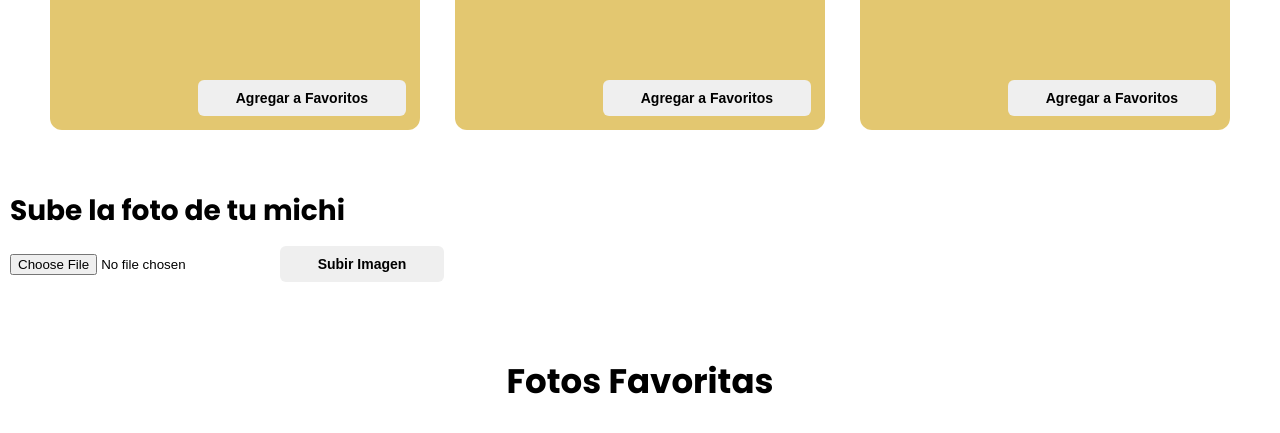
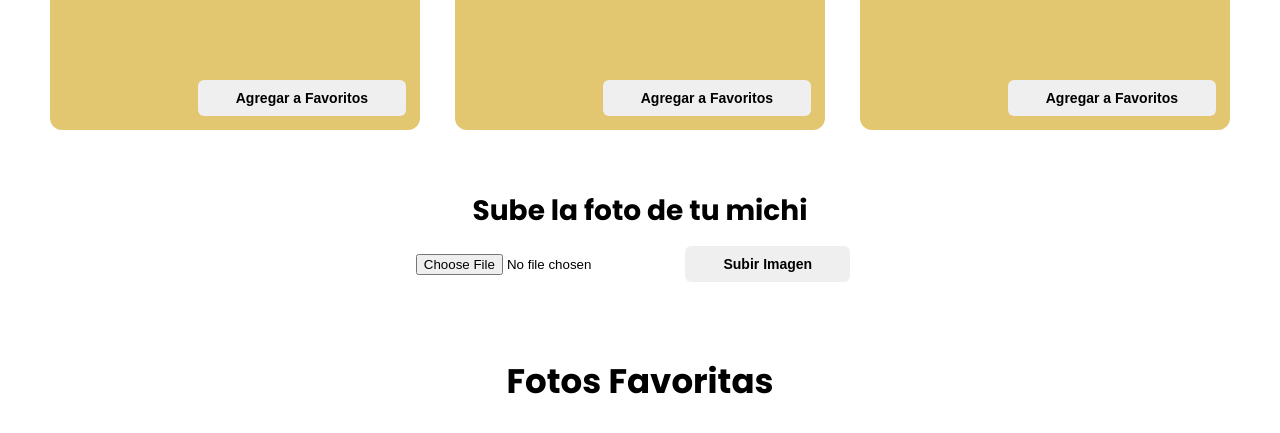
Before and after one commit to alexDev2808/api-rest-js, a plain HTML site: page first-api/index.html in a window 1280 px wide. Shown: the part 681-1114 px from the top of the page. Drawn offline with nearby package versions, Linux system fonts and the light colour scheme; no server answers.

Commit message:
Estilos para la seccion de subir foto

```diff
--- a/first-api/styles.css
+++ b/first-api/styles.css
@@ -89,6 +89,9 @@ img {
 
 .section-upload-img {
     padding: 3rem 1rem;
+    width: 100%;
+    display: flex;
+    flex-direction: column;
 }
 .section-upload-img h2 {
     font-size: 2.8rem;
@@ -121,4 +124,7 @@ img {
         text-align: center;
         font-size: 3.4rem;
     }
+    .section-upload-img {
+        align-items: center;
+    }
 }
```
